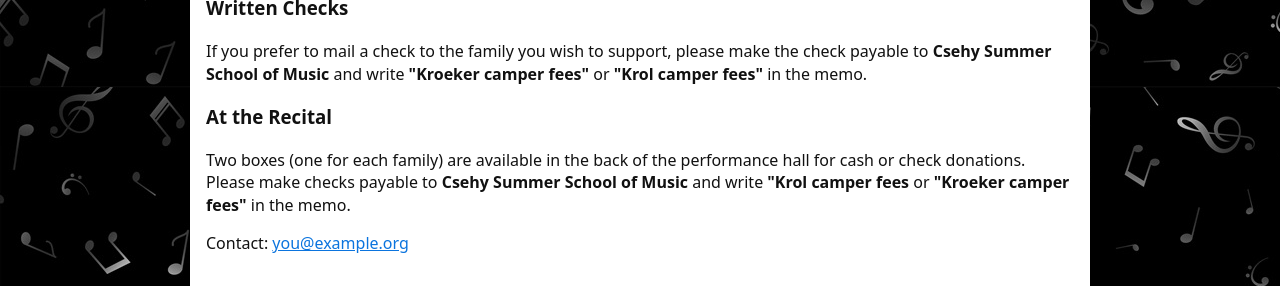
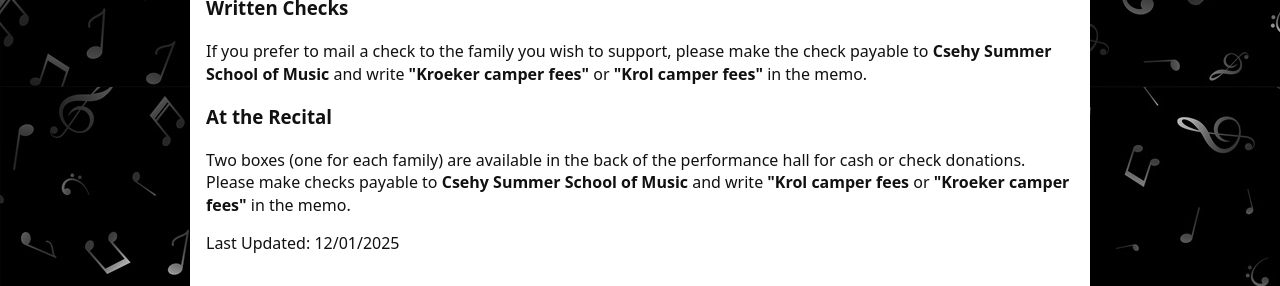
Before and after one commit to KurtKroeker/csehy-fundraising, a Jekyll site: the page built from index.md, in a window 1280 px wide and 900 px high, scrolled down 2499 px, cut to the strip 614-900 px from the top of the window. Built offline with Jekyll 4.4.1, drawn with Linux system fonts in a browser that asks for light colours.

Commit message:
rm dummy email and add last updated

```diff
--- a/index.md
+++ b/index.md
@@ -67,5 +67,5 @@ title: Csehy Benefit Concert
 </section>
 
 <footer>
-  <p>Contact: <a href="mailto:you@example.org">you@example.org</a></p>
+  <p>Last Updated: 12/01/2025</p>
 </footer>
```
